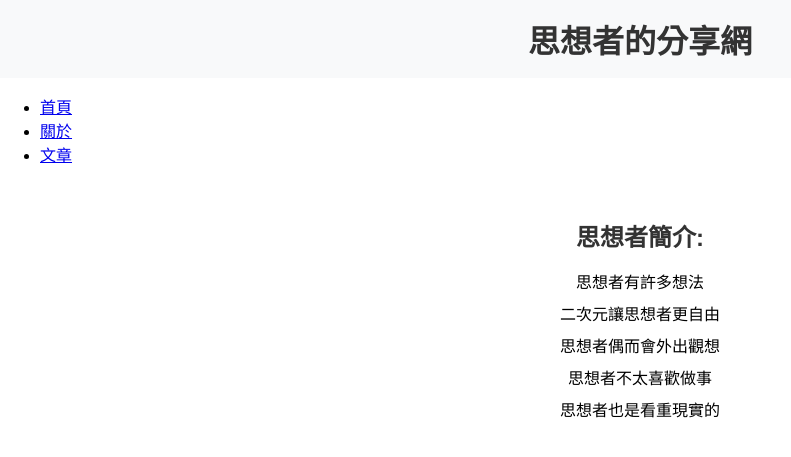
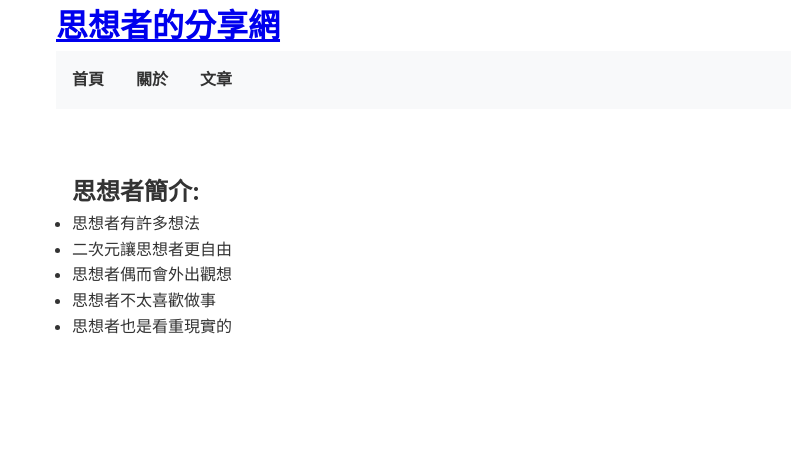
Before and after one commit to dar123/web01, a Jekyll site: the page built from index.html, in a window 1280 px wide. Shown: the top 457 px of the page, without its empty margins (0-791 px from the left). Built offline with Jekyll 4.4.1, drawn with Linux system fonts in a browser that asks for light colours.

Commit message:
Update index.html

```diff
--- a/index.html
+++ b/index.html
@@ -1,22 +1,10 @@
-<!DOCTYPE html>
-<html lang="zh-TW">
-<head>
-    <meta charset="UTF-8">
-    <meta name="viewport" content="width=device-width, initial-scale=1.0">
-    <!-- 添加 CSP meta 標籤 -->
-    <meta http-equiv="Content-Security-Policy" content="default-src 'self'; style-src 'self' 'unsafe-inline'; script-src 'self'">
-    <title>思想者的分享網</title>
-    <link rel="stylesheet" href="styles.css">
-</head>
-<body>
-    <header>
-        <h1><a href="index.html" style="text-decoration: none; color: #333;">思想者的分享網</a></h1>
-    </header>
+---
+layout: default
+title: 首頁
+---
 
-    <nav></nav>
-    <script src="loadNav.js"></script>
-
-    <main class="content">
+<div class="wrapper">
+    <div class="content">
         <h2>思想者簡介:</h2>
         <ul>
             <li>思想者有許多想法</li>
@@ -25,6 +13,5 @@
             <li>思想者不太喜歡做事</li>
             <li>思想者也是看重現實的</li>
         </ul>
-    </main>
-</body>
-</html>
+    </div>
+</div>
```
